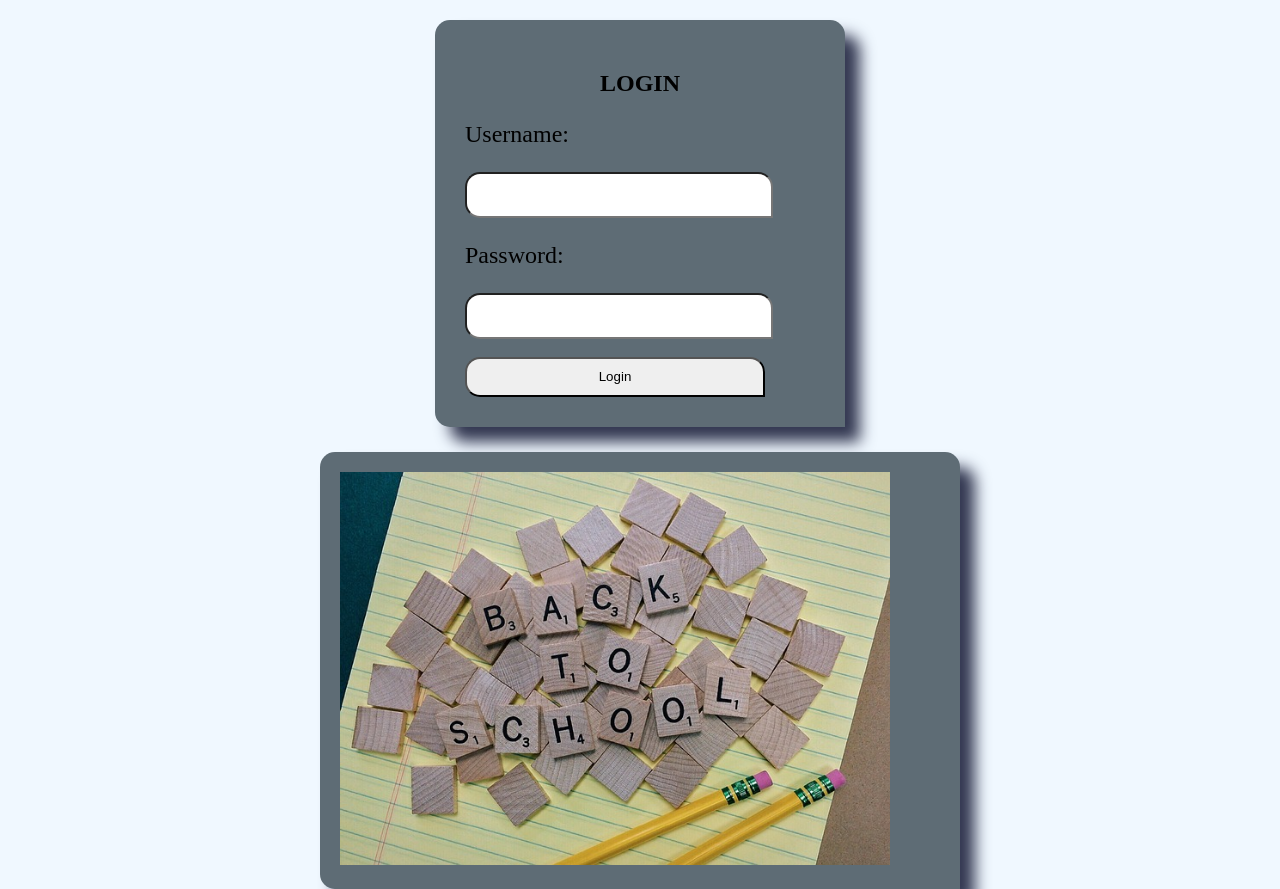
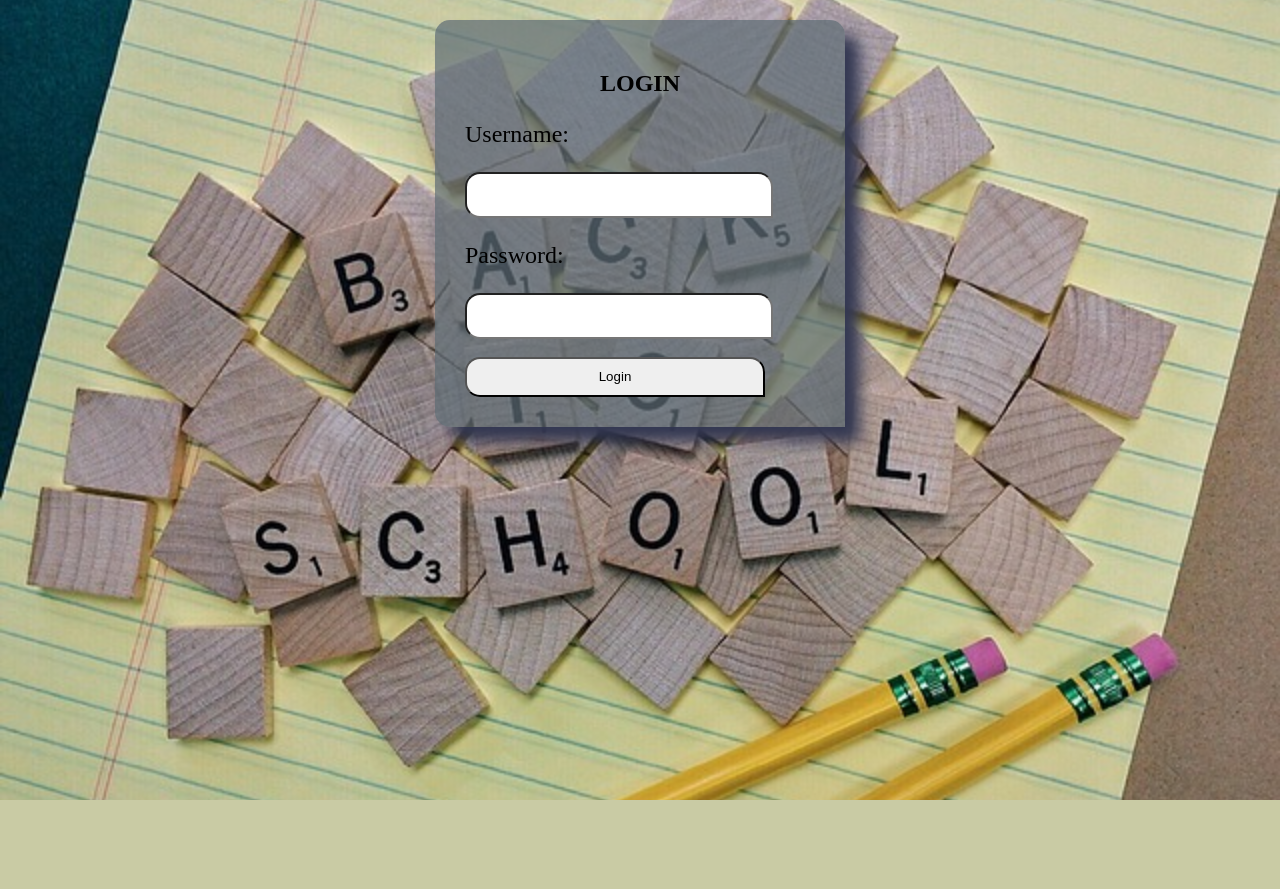
Before and after one commit to aleksandar127/ediary, a PHP site: page /formlog.php in a window 1280 px wide. After the commit the page ends 800 px from the top, so only its background shows below. Run offline with PHP 8.4, Linux system fonts and the light colour scheme.

Commit message:
update files

```diff
--- a/formlog.php
+++ b/formlog.php
@@ -27,9 +27,7 @@
 
 	</form>
 </div>
-  <div class="formlogo">
-  	<img class="logo"  src="images/logoform.jpg" alt="back-to-school" title="back-to-school"/>
- </div>
+
 
   </body>
   </html>
--- a/novifajl.txt
+++ /dev/null
@@ -1,5 +0,0 @@
-gfhdrffhghgfh
-
-
-
-ujtyuytjytjy
--- a/style.css
+++ b/style.css
@@ -1,18 +1,27 @@
 
 body{
+    background: url(images/logoform.jpg) center center / cover fixed;
     margin: 0;
     padding: 0;
-    background-color: aliceblue;
+    background-color: rgb(195, 204, 212);
 }
 .form {
-    background-color: rgb(94, 108, 117);
+    background-color: rgba(94, 108, 117, 0.705);
     margin: auto;
     margin-top: 20px;
     width: 350px;
     padding: 30px;
     border-radius:15px 15px 0px 15px;
     box-shadow: 15px 15px 15px rgb(51, 56, 82);
-}
+   }
+
+   .form {
+     transition-property: background-color;;
+     transition-duration: 5s;
+     transition-timing-function:linear ;
+     transition-delay: 1s;
+  }
+
 .h2 {
     text-align: center;
 }
@@ -36,6 +45,7 @@
 }
 .logo {
 
-    width: 550px;
+    width: 585px;
     margin: auto;
+    margin-left: 8px;
 }
```
Also changed, not shown: jvifdjgioejfiejfieo.txt (deleted).
